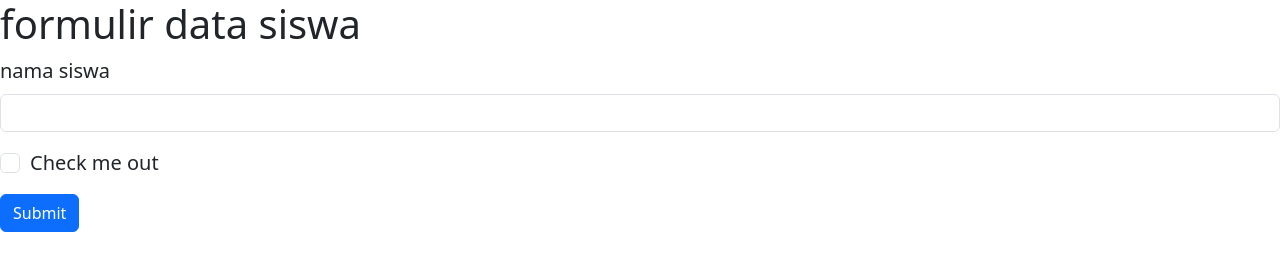
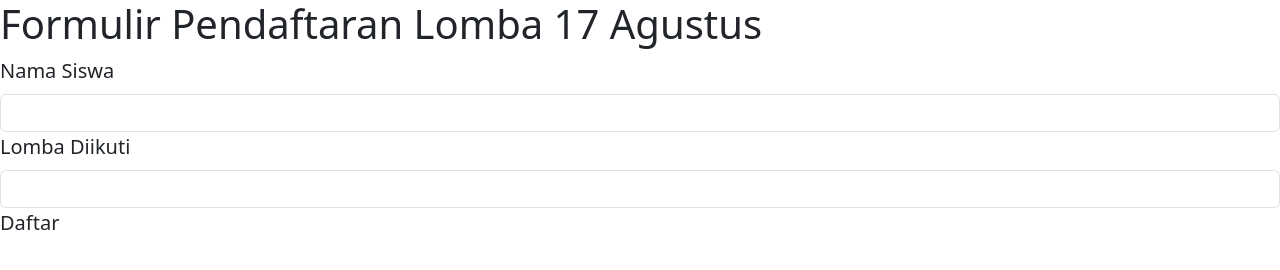
Before and after one commit to Muhamadlapa/latihanform, a plain HTML site: page index.html in a window 1280 px wide. Drawn offline with nearby package versions, Linux system fonts and the light colour scheme.

Commit message:
update index.html

```diff
--- a/index.html
+++ b/index.html
@@ -6,29 +6,30 @@
   <meta http-equiv="X-UA-Compatible" content="IE=Edge">
   <meta name="viewport" content="width=device-width, initial-scale=1">
 
-  <title>latihan di ajar membuat from</title>
+  <title>Latihan Membuat Form</title>
 
   <!-- HTML -->
   <link href="https://cdn.jsdelivr.net/npm/bootstrap@5.3.3/dist/css/bootstrap.min.css" rel="stylesheet" integrity="sha384-QWTKZyjpPEjISv5WaRU9OFeRpok6YctnYmDr5pNlyT2bRjXh0JMhjY6hW+ALEwIH" crossorigin="anonymous">
   <script src="https://cdn.jsdelivr.net/npm/bootstrap@5.3.3/dist/js/bootstrap.bundle.min.js" integrity="sha384-YvpcrYf0tY3lHB60NNkmXc5s9fDVZLESaAA55NDzOxhy9GkcIdslK1eN7N6jIeHz" crossorigin="anonymous"></script>
+
   <!-- Custom Styles -->
   <link rel="stylesheet" href="style.css">
 </head>
-<h1>formulir data siswa</h1>
+
+<body>
+  <h1>Formulir Pendaftaran Lomba 17 Agustus</h1>
 
   <form>
     <div class="mb-3">
-    <label for="exampleInputEmail1" class="form-label">nama siswa</label>
+      <label for="exampleInputEmail1" class="form-label">Nama Siswa</label>
       <input type="email" class="form-control" id="exampleInputEmail1" aria-describedby="emailHelp">
+      <form>
+    <div class="mb-3">
+      <label for="exampleInputEmail1" class="form-label">Lomba Diikuti</label>
+        <input type="email" class="form-control" id="exampleInputEmail1" aria-describedby="emailHelp"
 
-  </div>
 
-  </div>
-  <div class="mb-3 form-check">
-    <input type="checkbox" class="form-check-input" id="exampleCheck1">
-    <label class="form-check-label" for="exampleCheck1">Check me out</label>
-  </div>
-  <button type="submit" class="btn btn-primary">Submit</button>
+    <button type="submit" class="btn btn-primary">Daftar</button>
   </form>
   <!-- Project -->
   <script src="main.js"></script>
```
Lines whose indentation alone changed are shown as unchanged.
